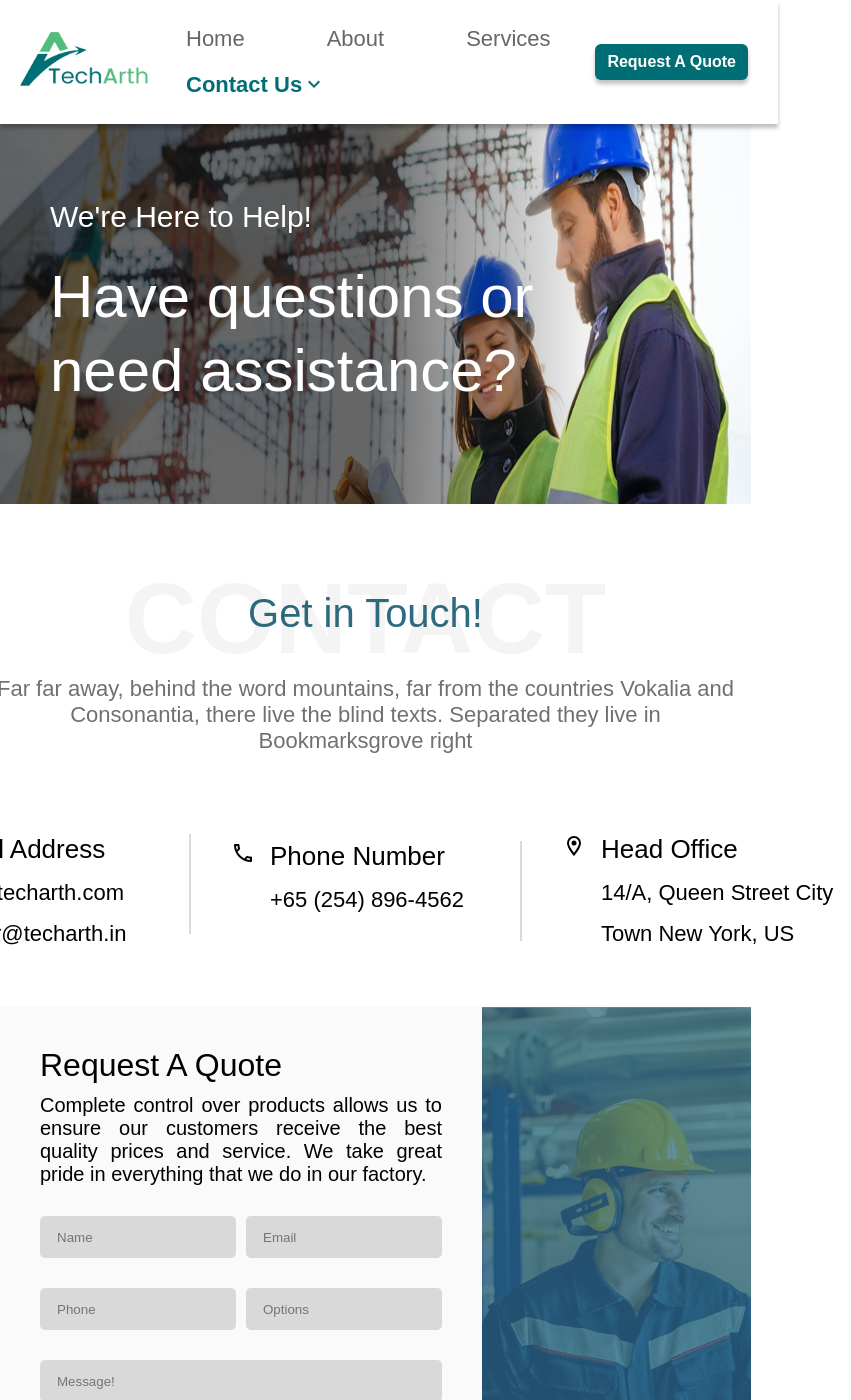
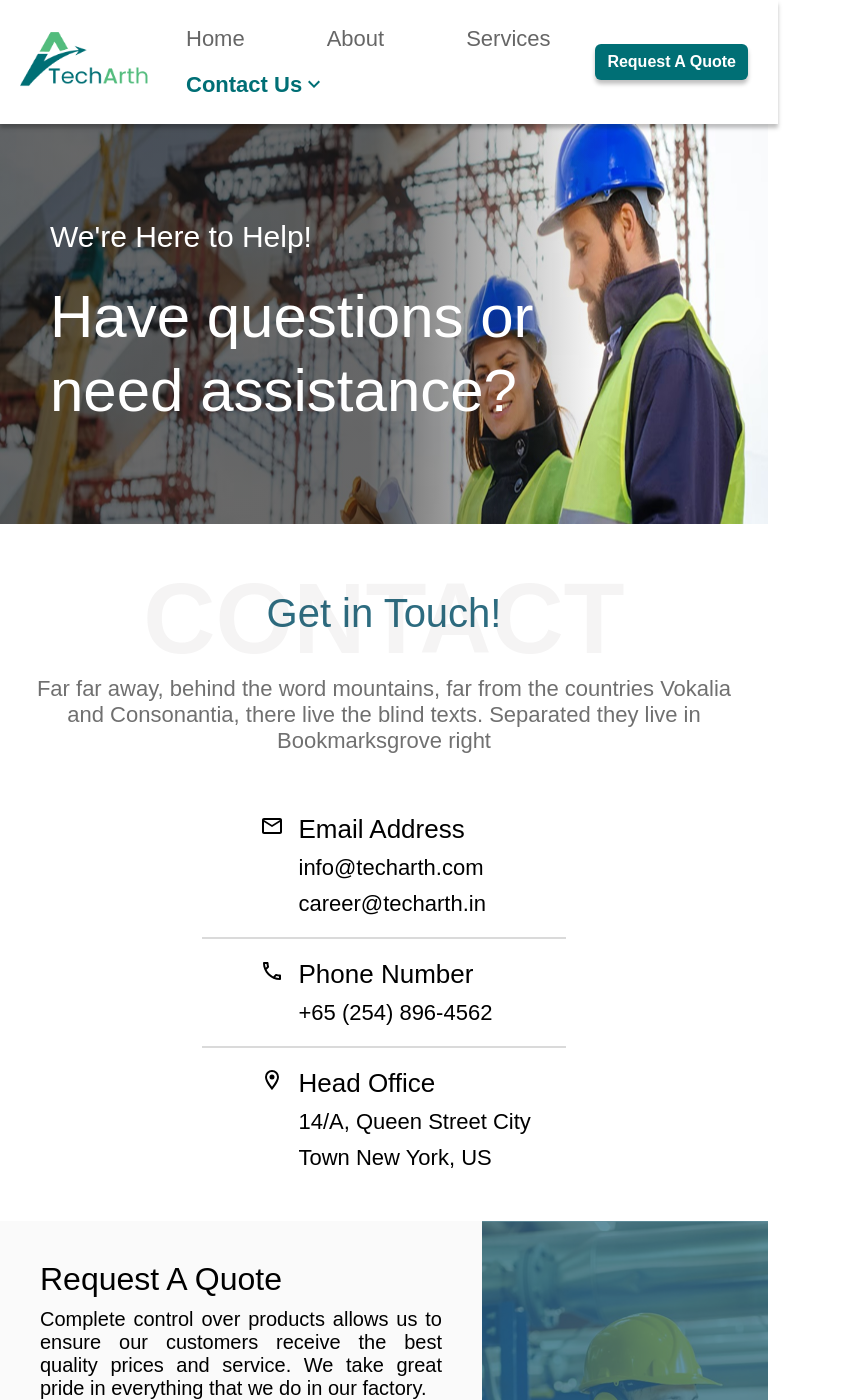
Before and after one commit to anujgangwar73/TechArth, a React (Vite) app: page /contact in a window 768 px wide. Shown: the top 1400 px of the page, 851 px wide, since content can reach past the window. Built offline with nearby package versions, Linux system fonts and the light colour scheme.

Commit message:
Make contact section compatible to tablet view

```diff
--- a/src/scss/pages/_contact.scss
+++ b/src/scss/pages/_contact.scss
@@ -48,11 +48,11 @@
     .solution-details-cont {
         display: flex;
         justify-content: space-between;
-        padding: 0 40px 0 20px;
+        padding: 20px;
         flex-direction: column;
         align-items: center;
         gap: 40px;
-        margin-top: 50px;
+        margin-top: 10px;
 
         .solution-bg-text {
             color: rgba(50, 48, 48, 0.05);
@@ -237,3 +237,52 @@
         }
     }
 }
+
+/* =============== Tablets (601px - 1024px) =============== */
+@media (min-width: 601px) and (max-width: 1024px) {
+    .contact-cont {
+        width: 100vw;
+        margin-top: 124px;
+
+        .solution-details-cont {
+            padding: 20px;
+
+            .content-text {
+                width: 100%;
+            }
+
+        }
+
+        .contact-details-cont {
+            padding: 20px;
+            flex-direction: column;
+            gap: 20px;
+            margin-bottom: 30px;
+
+            .sub-cont {
+                width: 100%;
+                gap: 20px;
+                display: flex;
+                flex-direction: column;
+                align-items: center;
+
+                .icon-details-cont {
+                    margin-left: 40px;
+
+                    .details-cont {
+                        display: flex;
+                        flex-direction: column;
+                        gap: 10px;
+                    }
+                }
+
+                .separator {
+                    width: 50%;
+                    right: 20px;
+                    height: 2px;
+                }
+            }
+
+        }
+    }
+}
```
